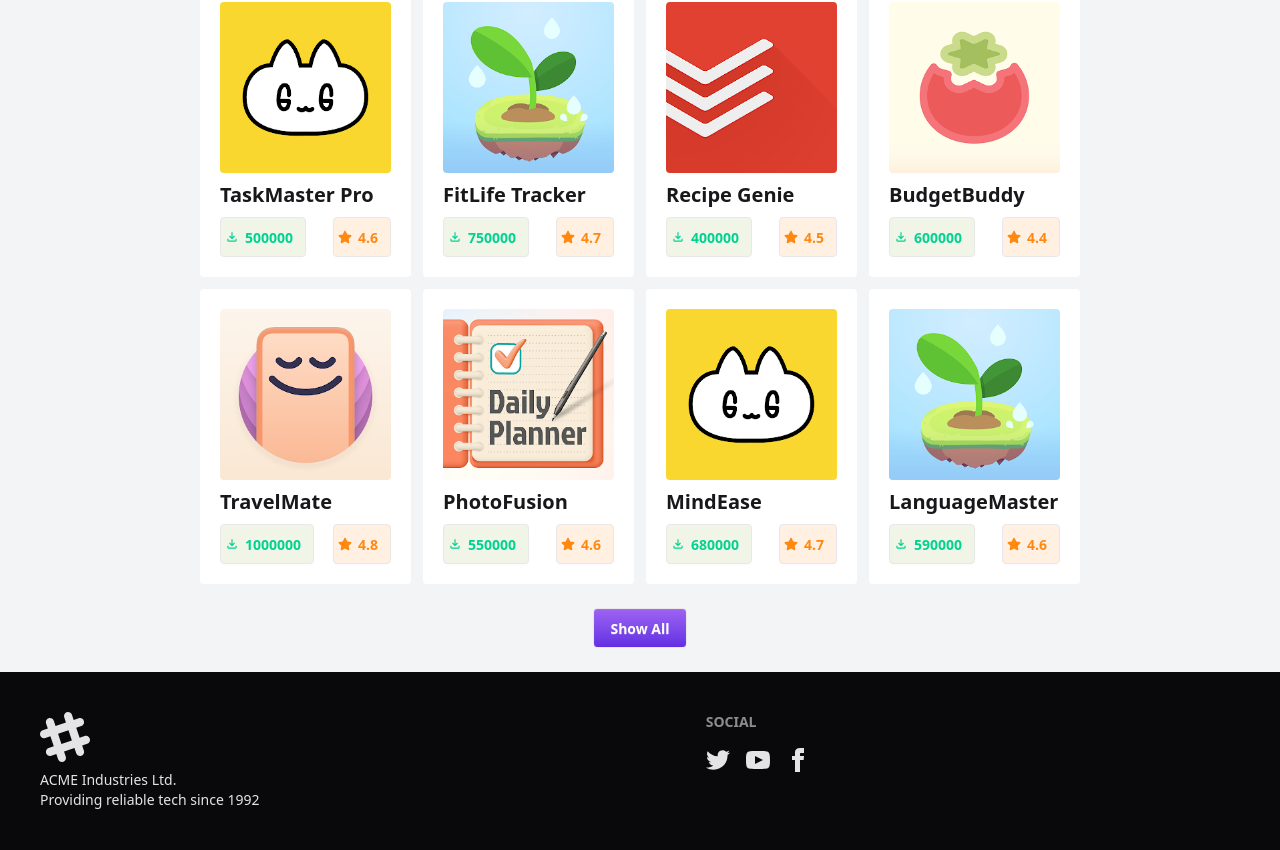
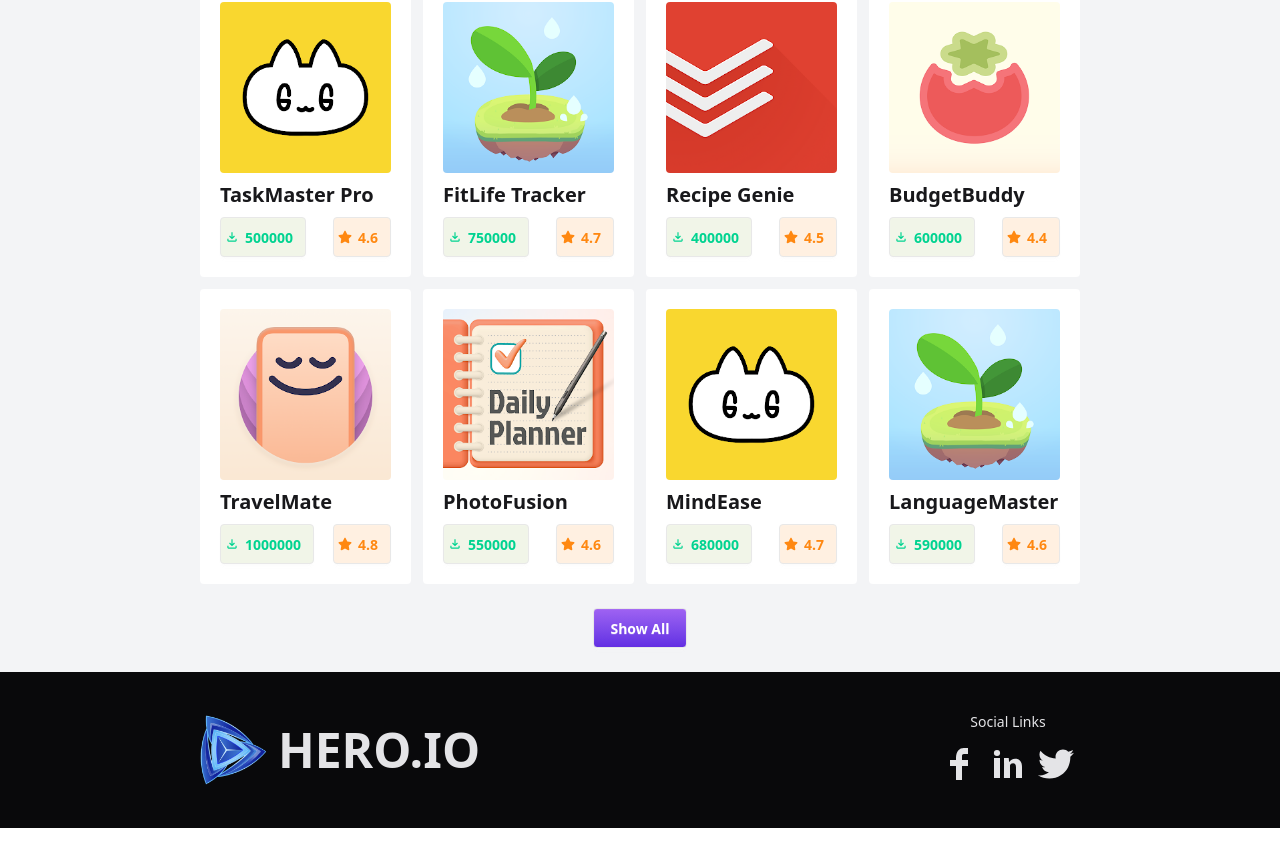
Before and after one commit to shahedkbd/hero-apps, a React (Vite) app: page / in a window 1280 px wide. Shown: the part 1223-2073 px from the top of the page. After the commit the page ends 2051 px from the top, so only its background shows below. Built offline with nearby package versions, Linux system fonts and the light colour scheme.

Commit message:
responsive

```diff
--- a/src/components/Footer/Footer.jsx
+++ b/src/components/Footer/Footer.jsx
@@ -1,62 +1,20 @@
 import React from 'react';
+import logo from '../../assets/logo.png'
+import { TiSocialFacebook, TiSocialLinkedin, TiSocialTwitter } from 'react-icons/ti';
 
 const Footer = () => {
     return (
-        <footer className="footer sm:footer-horizontal bg-neutral text-neutral-content p-10">
-            <aside>
-                <svg
-                    width="50"
-                    height="50"
-                    viewBox="0 0 24 24"
-                    xmlns="http://www.w3.org/2000/svg"
-                    fillRule="evenodd"
-                    clipRule="evenodd"
-                    className="fill-current">
-                    <path
-                        d="M22.672 15.226l-2.432.811.841 2.515c.33 1.019-.209 2.127-1.23 2.456-1.15.325-2.148-.321-2.463-1.226l-.84-2.518-5.013 1.677.84 2.517c.391 1.203-.434 2.542-1.831 2.542-.88 0-1.601-.564-1.86-1.314l-.842-2.516-2.431.809c-1.135.328-2.145-.317-2.463-1.229-.329-1.018.211-2.127 1.231-2.456l2.432-.809-1.621-4.823-2.432.808c-1.355.384-2.558-.59-2.558-1.839 0-.817.509-1.582 1.327-1.846l2.433-.809-.842-2.515c-.33-1.02.211-2.129 1.232-2.458 1.02-.329 2.13.209 2.461 1.229l.842 2.515 5.011-1.677-.839-2.517c-.403-1.238.484-2.553 1.843-2.553.819 0 1.585.509 1.85 1.326l.841 2.517 2.431-.81c1.02-.33 2.131.211 2.461 1.229.332 1.018-.21 2.126-1.23 2.456l-2.433.809 1.622 4.823 2.433-.809c1.242-.401 2.557.484 2.557 1.838 0 .819-.51 1.583-1.328 1.847m-8.992-6.428l-5.01 1.675 1.619 4.828 5.011-1.674-1.62-4.829z"></path>
-                </svg>
-                <p>
-                    ACME Industries Ltd.
-                    <br />
-                    Providing reliable tech since 1992
-                </p>
+        <footer className="footer flex justify-between max-sm:flex-col bg-neutral text-neutral-content p-10 lg:px-50 items-center">
+            <aside  className='flex items-center'>
+                <img src={logo} className='h-[70px]' alt="" />
+                <h2 className='text-5xl font-bold'>HERO.IO</h2>
             </aside>
             <nav>
-                <h6 className="footer-title">Social</h6>
-                <div className="grid grid-flow-col gap-4">
-                    <a>
-                        <svg
-                            xmlns="http://www.w3.org/2000/svg"
-                            width="24"
-                            height="24"
-                            viewBox="0 0 24 24"
-                            className="fill-current">
-                            <path
-                                d="M24 4.557c-.883.392-1.832.656-2.828.775 1.017-.609 1.798-1.574 2.165-2.724-.951.564-2.005.974-3.127 1.195-.897-.957-2.178-1.555-3.594-1.555-3.179 0-5.515 2.966-4.797 6.045-4.091-.205-7.719-2.165-10.148-5.144-1.29 2.213-.669 5.108 1.523 6.574-.806-.026-1.566-.247-2.229-.616-.054 2.281 1.581 4.415 3.949 4.89-.693.188-1.452.232-2.224.084.626 1.956 2.444 3.379 4.6 3.419-2.07 1.623-4.678 2.348-7.29 2.04 2.179 1.397 4.768 2.212 7.548 2.212 9.142 0 14.307-7.721 13.995-14.646.962-.695 1.797-1.562 2.457-2.549z"></path>
-                        </svg>
-                    </a>
-                    <a>
-                        <svg
-                            xmlns="http://www.w3.org/2000/svg"
-                            width="24"
-                            height="24"
-                            viewBox="0 0 24 24"
-                            className="fill-current">
-                            <path
-                                d="M19.615 3.184c-3.604-.246-11.631-.245-15.23 0-3.897.266-4.356 2.62-4.385 8.816.029 6.185.484 8.549 4.385 8.816 3.6.245 11.626.246 15.23 0 3.897-.266 4.356-2.62 4.385-8.816-.029-6.185-.484-8.549-4.385-8.816zm-10.615 12.816v-8l8 3.993-8 4.007z"></path>
-                        </svg>
-                    </a>
-                    <a>
-                        <svg
-                            xmlns="http://www.w3.org/2000/svg"
-                            width="24"
-                            height="24"
-                            viewBox="0 0 24 24"
-                            className="fill-current">
-                            <path
-                                d="M9 8h-3v4h3v12h5v-12h3.642l.358-4h-4v-1.667c0-.955.192-1.333 1.115-1.333h2.885v-5h-3.808c-3.596 0-5.192 1.583-5.192 4.615v3.385z"></path>
-                        </svg>
-                    </a>
+                <h6 className='justify-self-center'>Social Links</h6>
+                 <div className='text-5xl flex'>
+                    <a href='https://www.facebook.com/'><TiSocialFacebook /></a>
+                    <a href='https://www.linkedin.com/'><TiSocialLinkedin /></a>
+                    <a href='https://x.com/'><TiSocialTwitter /></a>
                 </div>
             </nav>
         </footer>
--- a/src/pages/Apps/Apps.jsx
+++ b/src/pages/Apps/Apps.jsx
@@ -3,7 +3,7 @@ import SingleApp from '../SingleApp/SingleApp';
 import { useLoaderData, useNavigate } from 'react-router';
 
 const Apps = () => {
-    const AppsFakeData = useLoaderData(); // Loader থেকে সব ডাটা
+    const AppsFakeData = useLoaderData();
     const [filteredApps, setFilteredApps] = useState(AppsFakeData);
     const [searchTerm, setSearchTerm] = useState('');
     const [loading, setLoading] = useState(false);
@@ -38,7 +38,7 @@ const Apps = () => {
             </div>
 
             {/* Search Section */}
-            <div className='flex justify-between items-center mx-10 md:mx-30 pt-10'>
+            <div className='flex justify-between items-center max-sm:mx-2 md:mx-30 lg:mx-30 pt-10'>
                 <h3 className='text-xl font-bold'>
                     ({filteredApps.length}) Apps Found
                 </h3>
@@ -62,7 +62,7 @@ const Apps = () => {
                         placeholder='Search apps...'
                         value={searchTerm}
                         onChange={e => setSearchTerm(e.target.value)}
-                        className='outline-none bg-transparent w-full'
+                        className='outline-none bg-transparent max-lg:w-full'
                     />
                 </label>
             </div>
@@ -81,7 +81,7 @@ const Apps = () => {
                         </div>
                     </div>
                 ) : (
-                    <div className='pt-10 grid grid-cols-2 md:grid-cols-3 lg:grid-cols-4 gap-3 mx-10'>
+                    <div className='pt-10 grid grid-cols-1 md:grid-cols-3 lg:grid-cols-4 gap-3 lg:mx-10'>
                         {filteredApps.map(app => (
                             <SingleApp key={app.id} SingleAppData={app} />
                         ))}
--- a/src/pages/Home/Home.jsx
+++ b/src/pages/Home/Home.jsx
@@ -24,11 +24,11 @@ const Home = () => {
                     <button className='btn'><img src={AppStore} className='h-[20px]' alt="" />App Store</button>
                 </div>
                 <div className='flex justify-center pt-[20px]'>
-                    <img src={herobanner} className='h-96' alt="" />
+                    <img src={herobanner} className='h-96 max-md:h-55 max-sm:h-30' alt="" />
                 </div>
                 <div className='min-h-[200px] bg-linear-to-t from-[#632EE3] to-[#9F62F2] text-white'>
                     <h2 className='text-4xl font-bold pt-10'>Trusted by Millions, Built for You</h2>
-                    <div className='pt-6 pb-10 flex gap-30 justify-center'>
+                    <div className='pt-6 pb-10 flex max-sm:flex-col lg:gap-30 justify-center'>
                         <div className='space-y-2'>
                             <p>Total Downloads</p>
                             <h3 className='text-5xl font-bold'>29.6M</h3>
@@ -51,7 +51,7 @@ const Home = () => {
                 {/* Trending Apps */}
                 <h2 className='text-4xl font-bold pt-10'>Trending Apps</h2>
                 <p className='pt-6 text-xl'>Explore All Trending Apps on the Market developed by us</p>
-                <div className='pt-10 grid grid-cols-2 md:grid-cols-3 lg:grid-cols-4 gap-3 mx-50'>
+                <div className='pt-10 grid grid-cols-2 md:grid-cols-3 lg:grid-cols-4 gap-3 sm:mx-5 md:mx-20 lg:mx-50'>
                     {
                         limitedData.map(appItem => <SingleApp key={appItem.id} appItem={appItem}></SingleApp>)
                     }
--- a/src/pages/SingleApp/SingleApp.jsx
+++ b/src/pages/SingleApp/SingleApp.jsx
@@ -13,7 +13,7 @@ const SingleApp = ({ SingleAppData, appItem }) => {
     return (
         <Link to={`/bookDetails/${id}`}>
             <div className='p-5 bg-white rounded space-y-2'>
-                <img src={image} className='justify-self-center object-cover rounded' alt="" />
+                <img src={image} className='w-full justify-self-center object-cover rounded' alt="" />
                 <h2 className='text-left text-xl font-bold'>{title}</h2>
                 <div className='flex justify-between'>
                     <button className='bg-[#F1F5E8] text-[#00D390] btn pr-3 p-1 rounded'><MdOutlineFileDownload />{downloads}</button>
```
Also changed, not shown: src/pages/AppDetails/AppDetails.jsx (+9 -14 lines), src/pages/Installation/Installation.jsx (+4 -4 lines).
